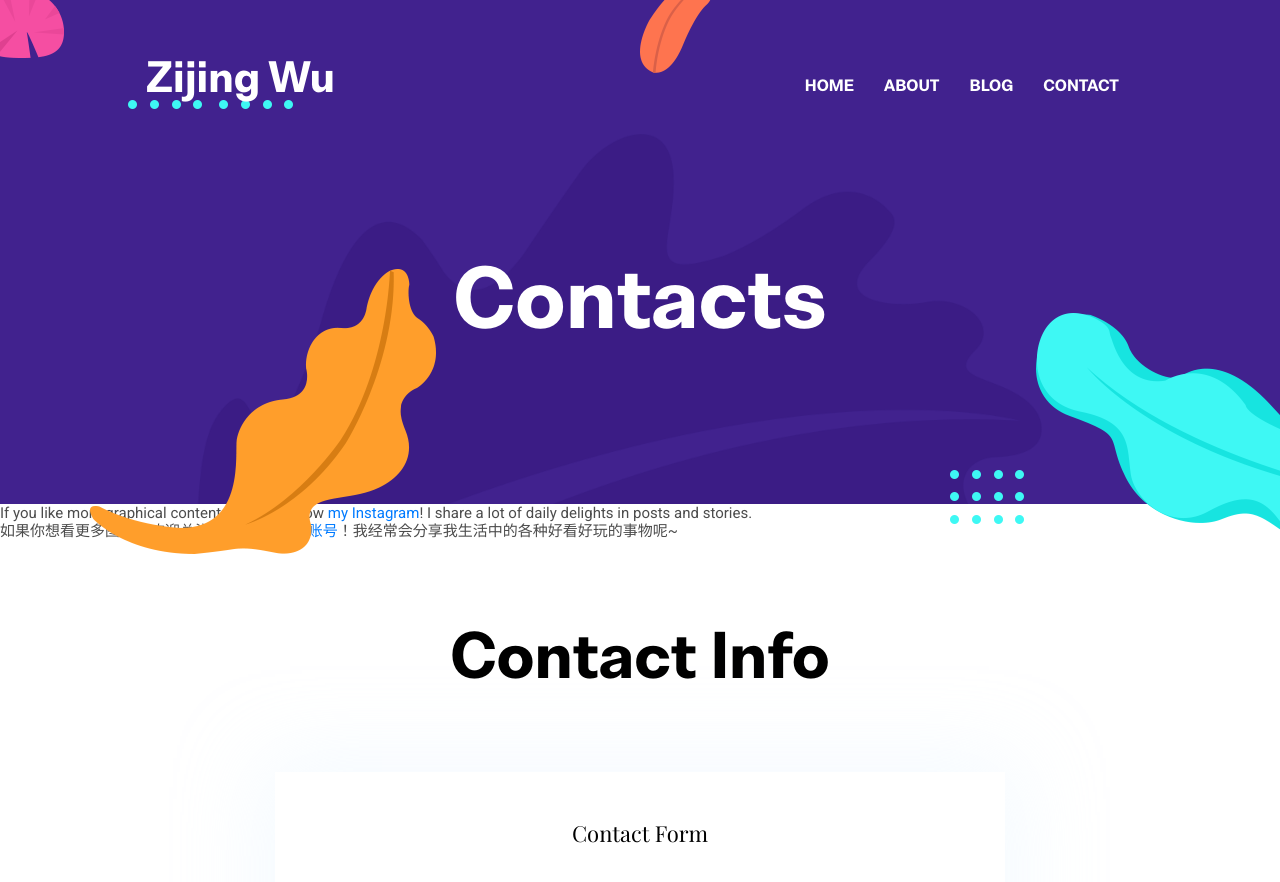
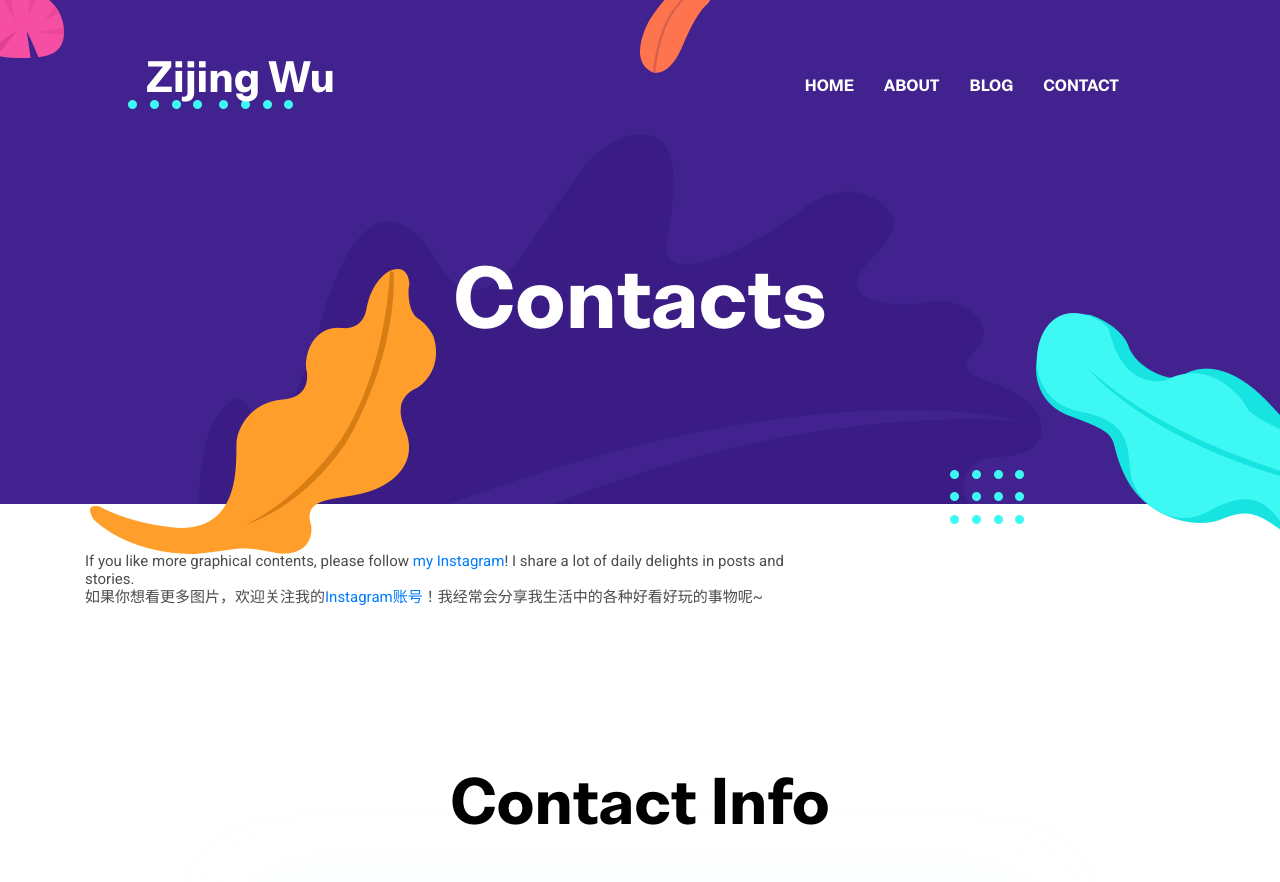
Before and after one commit to zijing-wu/zijing-wu.github.io, a Jekyll site: the page built from _pages/contact.html, in a window 1280 px wide and 900 px high. Shown: the top 882 px of the window. Built offline with Jekyll 4.4.1, drawn with Linux system fonts in a browser that asks for light colours.

Commit message:
Update contact.html
- Improve formatting

```diff
--- a/_pages/contact.html
+++ b/_pages/contact.html
@@ -3,6 +3,14 @@ layout: page
 title: Contacts
 ---
 
-If you like more graphical contents, please follow <a href="https://www.instagram.com/zjwiiiii/">my Instagram</a>! I share a lot of daily delights in posts and stories. <br>
+<section class="section pt-5">
+  <div class="container">
+    <div class="row">
+      <div class="col-md-8">
+        If you like more graphical contents, please follow <a href="https://www.instagram.com/zjwiiiii/">my Instagram</a>! I share a lot of daily delights in posts and stories. <br>
 
-如果你想看更多图片，欢迎关注我的<a href="https://www.instagram.com/zjwiiiii/">Instagram账号</a>！我经常会分享我生活中的各种好看好玩的事物呢~
+		如果你想看更多图片，欢迎关注我的<a href="https://www.instagram.com/zjwiiiii/">Instagram账号</a>！我经常会分享我生活中的各种好看好玩的事物呢~
+      </div>
+    </div>
+  </div>
+</section>
```
